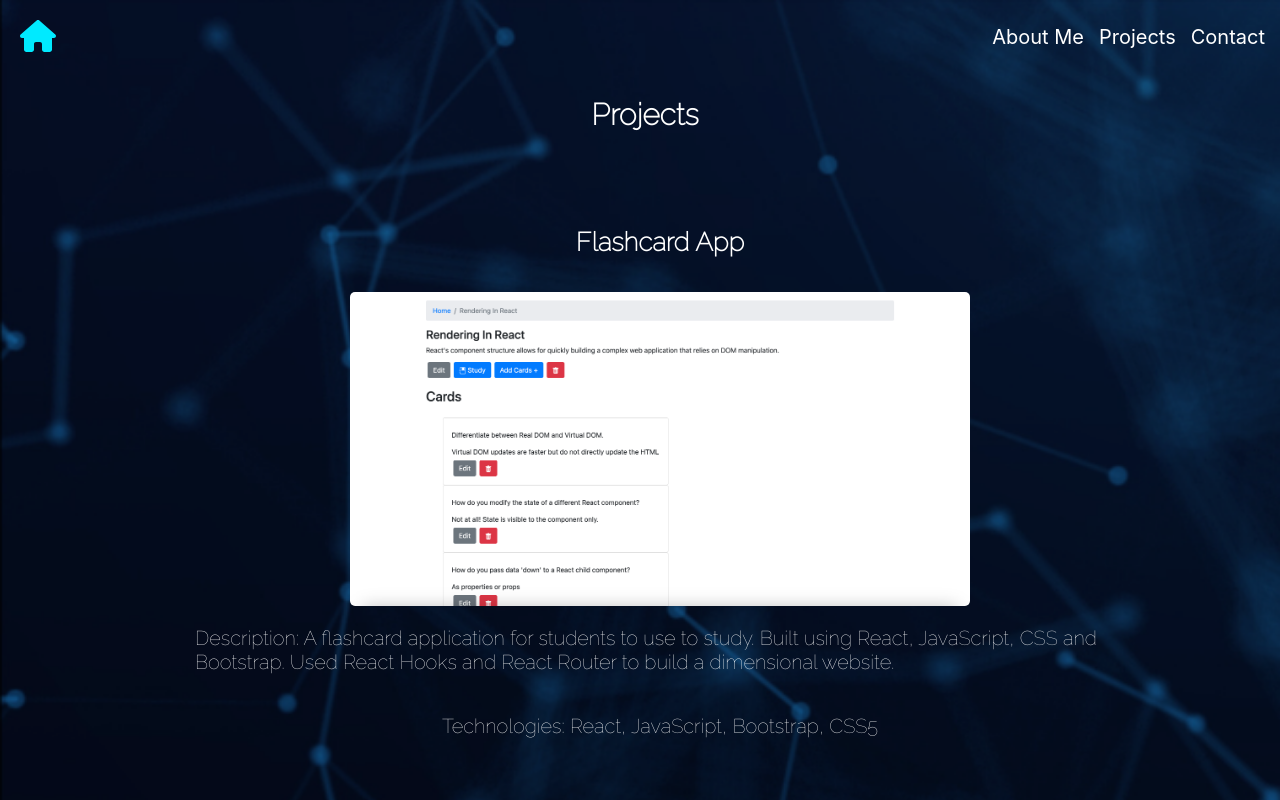
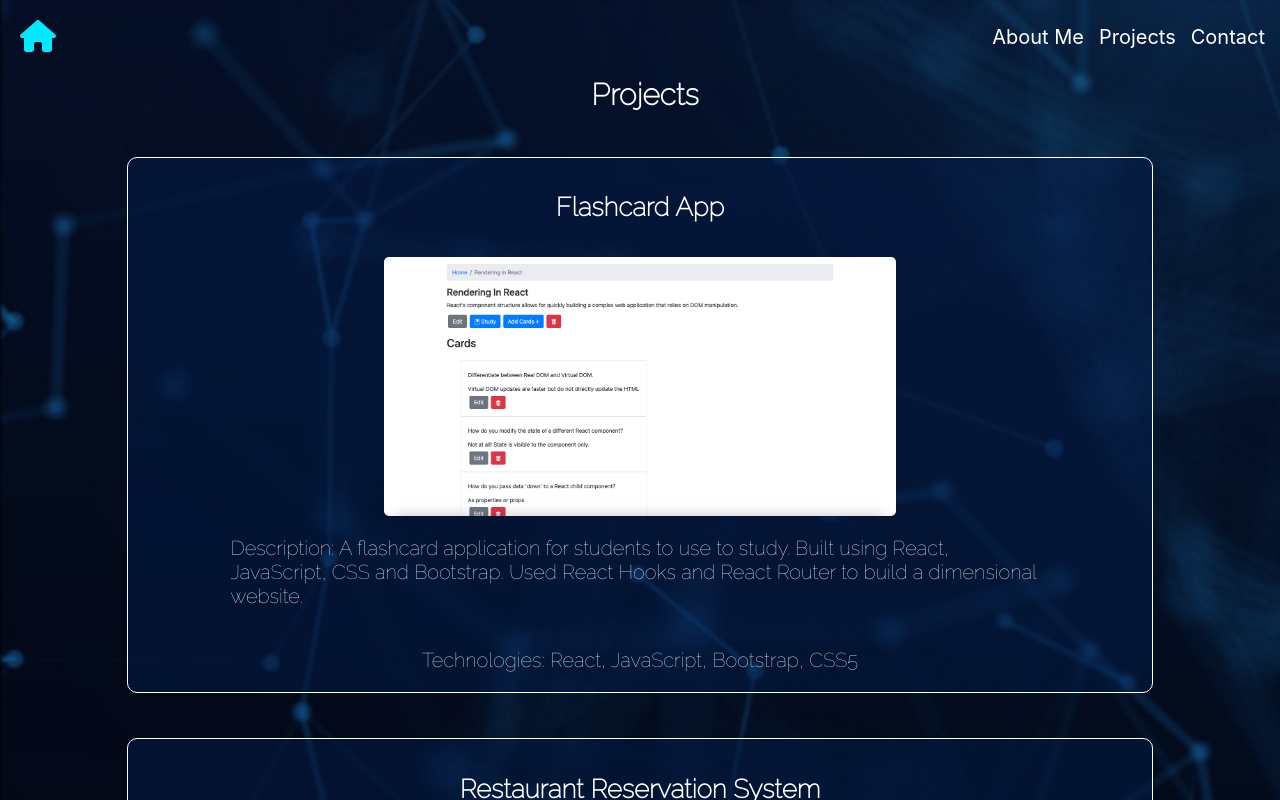
Before and after one commit to DevinaG007/my-portfolio, a React (Create React App) app: page /projects in a window 1280 px wide. Shown: the top 800 px of the page. Built offline with nearby package versions, Linux system fonts and the light colour scheme; a web font is replaced by a local one.

Commit message:
added styling to projects page

```diff
--- a/src/about/About.js
+++ b/src/about/About.js
@@ -30,7 +30,7 @@ return (
     </b>
   </div>
   <div className="col">
-    <img src={profile} width="500" alt="Devina sitting atop a castle in Bratislava."/>
+    <img src={profile} width="500" alt="Devina standing at a beach in Tromso, Norway."/>
     <p style={{"font-size":16}}>Devina in Tromso, Norway</p>
   </div>
   </section>
--- a/src/projects/Projects.css
+++ b/src/projects/Projects.css
@@ -13,14 +13,34 @@ h4 {
     max-width: 50%;
 }
 
-.projects, .project-list {
-    padding-top: 20px;
+.projects, ul {
     display: flex;
     flex-direction: column;
     align-items: center;
     justify-content: space-evenly;
 }
 
+ .project-list {
+    margin: 20px 0px 25px 0px;
+    margin-right: 0px;
+    display: flex;
+    flex-direction: column;
+    align-items: center;
+    justify-content: space-evenly;
+}
+
+.project-list {
+    max-width: 80%;
+    border: 1px solid white;
+    border-radius: 10px;
+    background-color: #051c4983;
+}
+
 .description {
-    max-width: 75%;
+    max-width: 80%;
 }
+
+.proj-list {
+    margin: 0px;
+    padding: 0px;
+}
--- a/src/projects/Projects.js
+++ b/src/projects/Projects.js
@@ -17,7 +17,7 @@ export default function Projects(){
         <main>
             <section className="projects">
         <h2>Projects</h2>
-        <ul>
+        <ul className="proj-list">
         {projectList}
         </ul>
         </section>
```
